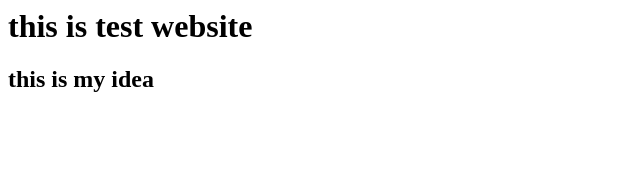
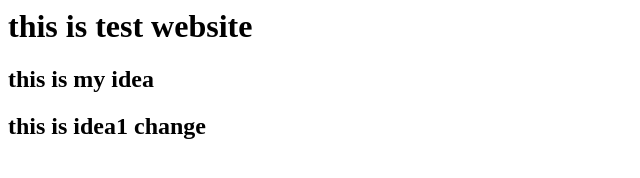
Before and after one commit to sagar070389/webapp, a plain HTML site: page index.html in a window 1280 px wide. Shown: the whole page, without its empty margins (0-640 px from the left). Drawn offline with Linux system fonts and the light colour scheme.

Commit message:
added index.html

```diff
--- a/index.html
+++ b/index.html
@@ -1,2 +1,3 @@
 <h1>this is test website</h1>
 <h2>this is my idea </h2>
+<h2>this is idea1 change</h2>
```
